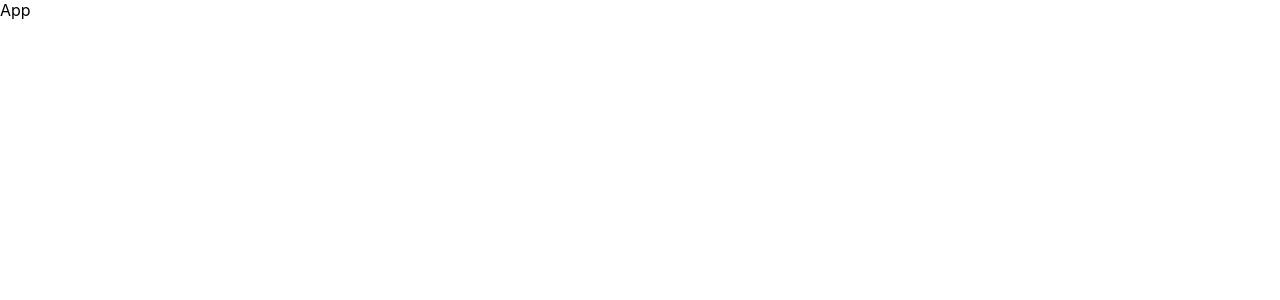
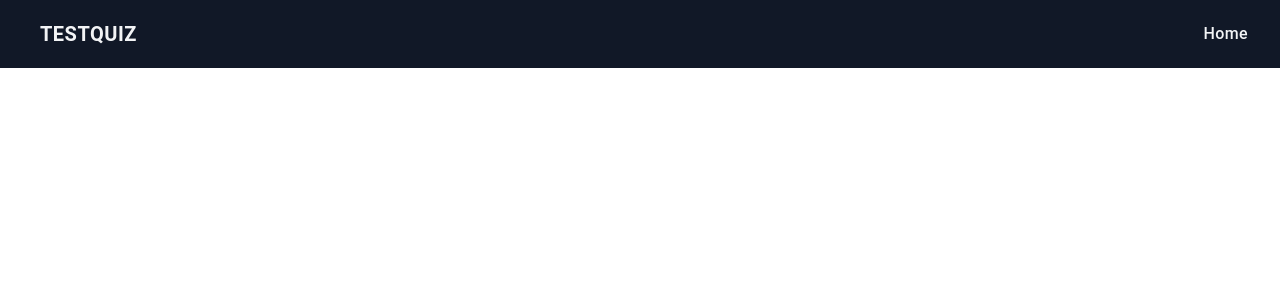
Before and after one commit to nwebpro/test-quiz, a React (Create React App) app: page / in a window 1280 px wide. Shown: the top 300 px of the page. Built offline with nearby package versions, Linux system fonts and the light colour scheme.

Commit message:
Header component added

```diff
--- a/package.json
+++ b/package.json
@@ -34,5 +34,10 @@
       "last 1 firefox version",
       "last 1 safari version"
     ]
+  },
+  "devDependencies": {
+    "autoprefixer": "^10.4.12",
+    "postcss": "^8.4.17",
+    "tailwindcss": "^3.1.8"
   }
 }
--- /dev/null
+++ b/postcss.config.js
@@ -0,0 +1,6 @@
+module.exports = {
+  plugins: {
+    tailwindcss: {},
+    autoprefixer: {},
+  },
+}
--- a/src/App.js
+++ b/src/App.js
@@ -1,9 +1,10 @@
 import React from 'react';
+import Header from './components/Header';
 
 const App = () => {
     return (
         <div>
-            App
+            <Header />
         </div>
     );
 };
--- /dev/null
+++ b/src/components/Header.jsx
@@ -0,0 +1,108 @@
+import React, { useState } from 'react';
+
+const Header = () => {
+    const [isMenuOpen, setIsMenuOpen] = useState(false);
+    return (
+        <div className="bg-gray-900">
+            <div className="px-4 py-5 mx-auto sm:max-w-xl md:max-w-full lg:max-w-screen-xl md:px-24 lg:px-8">
+                <div className="relative flex items-center justify-between">
+                    <a
+                        href="/"
+                        aria-label="Company"
+                        title="Company"
+                        className="inline-flex items-center"
+                    >
+                        <span className="ml-2 text-xl font-bold tracking-wide text-gray-100 uppercase">
+                        TestQuiz
+                        </span>
+                    </a>
+                    <ul className="items-center hidden space-x-8 lg:flex">
+                        <li>
+                            <a
+                                href="/"
+                                aria-label="Home"
+                                title="Home"
+                                className="font-medium tracking-wide text-gray-100 transition-colors duration-200 hover:text-teal-accent-400"
+                            >
+                                Home
+                            </a>
+                        </li>
+                    </ul>
+                <div className="lg:hidden">
+                    <button
+                    aria-label="Open Menu"
+                    title="Open Menu"
+                    className="p-2 -mr-1 transition duration-200 rounded focus:outline-none focus:shadow-outline"
+                    onClick={() => setIsMenuOpen(true)}
+                    >
+                    <svg className="w-5 text-gray-100" viewBox="0 0 24 24">
+                        <path
+                        fill="currentColor"
+                        d="M23,13H1c-0.6,0-1-0.4-1-1s0.4-1,1-1h22c0.6,0,1,0.4,1,1S23.6,13,23,13z"
+                        />
+                        <path
+                        fill="currentColor"
+                        d="M23,6H1C0.4,6,0,5.6,0,5s0.4-1,1-1h22c0.6,0,1,0.4,1,1S23.6,6,23,6z"
+                        />
+                        <path
+                        fill="currentColor"
+                        d="M23,20H1c-0.6,0-1-0.4-1-1s0.4-1,1-1h22c0.6,0,1,0.4,1,1S23.6,20,23,20z"
+                        />
+                    </svg>
+                    </button>
+                    {isMenuOpen && (
+                    <div className="absolute top-0 left-0 w-full">
+                        <div className="p-5 bg-white border rounded shadow-sm">
+                            <div className="flex items-center justify-between mb-4">
+                                <div>
+                                    <a
+                                        href="/"
+                                        aria-label="Company"
+                                        title="Company"
+                                        className="inline-flex items-center"
+                                    >
+                                        <span className="text-xl font-bold tracking-wide text-gray-800 uppercase">
+                                        TestQuiz
+                                        </span>
+                                    </a>
+                                </div>
+                                <div>
+                                <button
+                                    aria-label="Close Menu"
+                                    title="Close Menu"
+                                    className="p-2 -mt-2 -mr-2 transition duration-200 rounded hover:bg-gray-200 focus:bg-gray-200 focus:outline-none focus:shadow-outline"
+                                    onClick={() => setIsMenuOpen(false)}>
+                                    <svg className="w-5 text-gray-600" viewBox="0 0 24 24">
+                                        <path
+                                            fill="currentColor"
+                                            d="M19.7,4.3c-0.4-0.4-1-0.4-1.4,0L12,10.6L5.7,4.3c-0.4-0.4-1-0.4-1.4,0s-0.4,1,0,1.4l6.3,6.3l-6.3,6.3 c-0.4,0.4-0.4,1,0,1.4C4.5,19.9,4.7,20,5,20s0.5-0.1,0.7-0.3l6.3-6.3l6.3,6.3c0.2,0.2,0.5,0.3,0.7,0.3s0.5-0.1,0.7-0.3 c0.4-0.4,0.4-1,0-1.4L13.4,12l6.3-6.3C20.1,5.3,20.1,4.7,19.7,4.3z"
+                                        />
+                                    </svg>
+                                </button>
+                                </div>
+                            </div>
+                            <nav>
+                                <ul className="space-y-4">
+                                    <li>
+                                        <a
+                                        href="/"
+                                        aria-label="Home"
+                                        title="Home"
+                                        className="font-medium tracking-wide text-gray-700 transition-colors duration-200 hover:text-deep-purple-accent-400"
+                                        >
+                                        Home
+                                        </a>
+                                    </li>
+                                </ul>
+                            </nav>
+                        </div>
+                    </div>
+                    )}
+                </div>
+                </div>
+            </div>
+        </div>
+    );
+};
+
+export default Header;
--- a/src/index.css
+++ b/src/index.css
@@ -1,13 +1,10 @@
+@tailwind base;
+@tailwind components;
+@tailwind utilities;
+
 body {
   margin: 0;
-  font-family: -apple-system, BlinkMacSystemFont, 'Segoe UI', 'Roboto', 'Oxygen',
-    'Ubuntu', 'Cantarell', 'Fira Sans', 'Droid Sans', 'Helvetica Neue',
-    sans-serif;
+  font-family: 'Roboto', sans-serif;
   -webkit-font-smoothing: antialiased;
   -moz-osx-font-smoothing: grayscale;
 }
-
-code {
-  font-family: source-code-pro, Menlo, Monaco, Consolas, 'Courier New',
-    monospace;
-}
--- /dev/null
+++ b/tailwind.config.js
@@ -0,0 +1,10 @@
+/** @type {import('tailwindcss').Config} */
+module.exports = {
+  content: [
+    "./src/**/*.{js,jsx,ts,tsx}",
+  ],
+  theme: {
+    extend: {},
+  },
+  plugins: [],
+}
```
Also changed, not shown: 2 other files (tests, documents, lock files or other folders).
